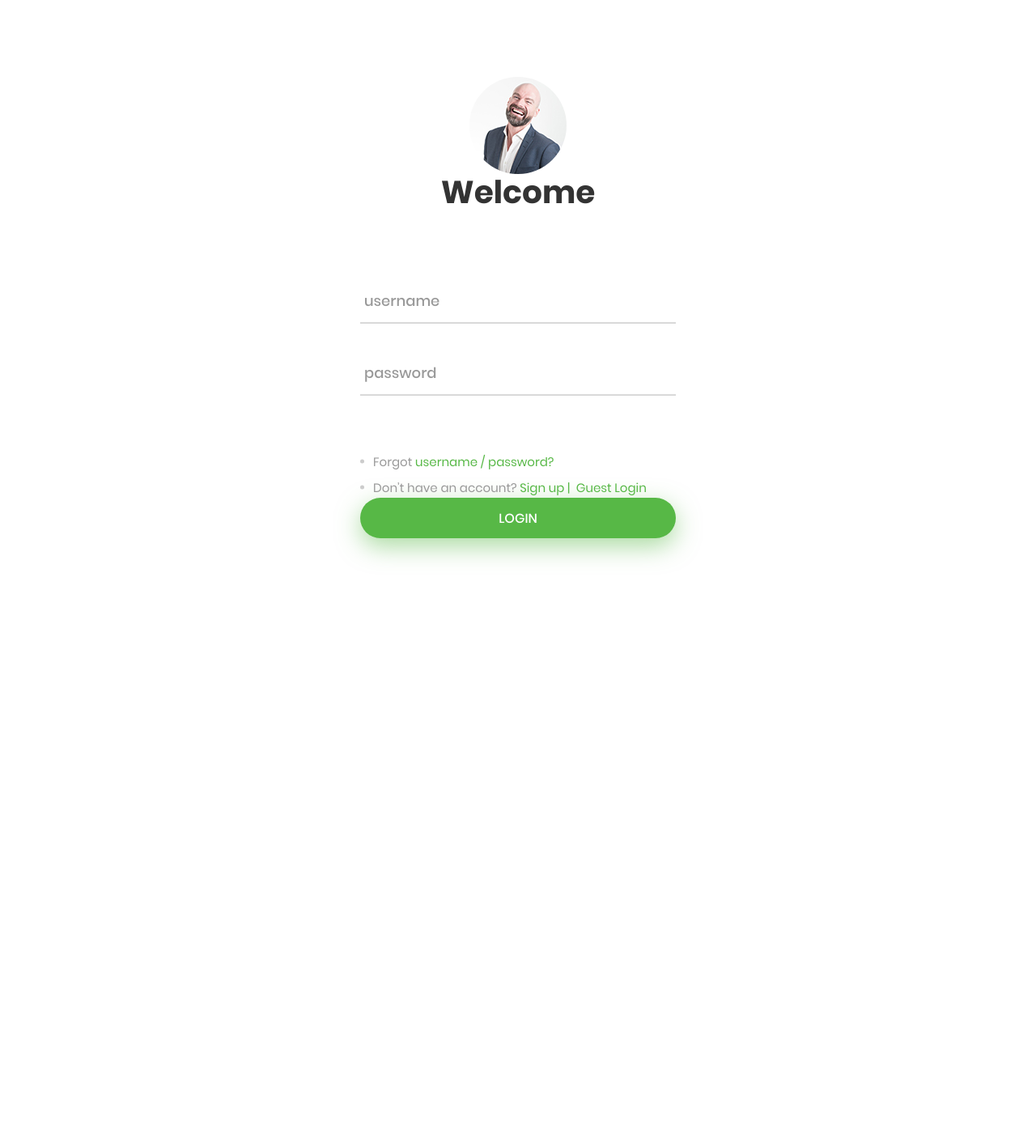
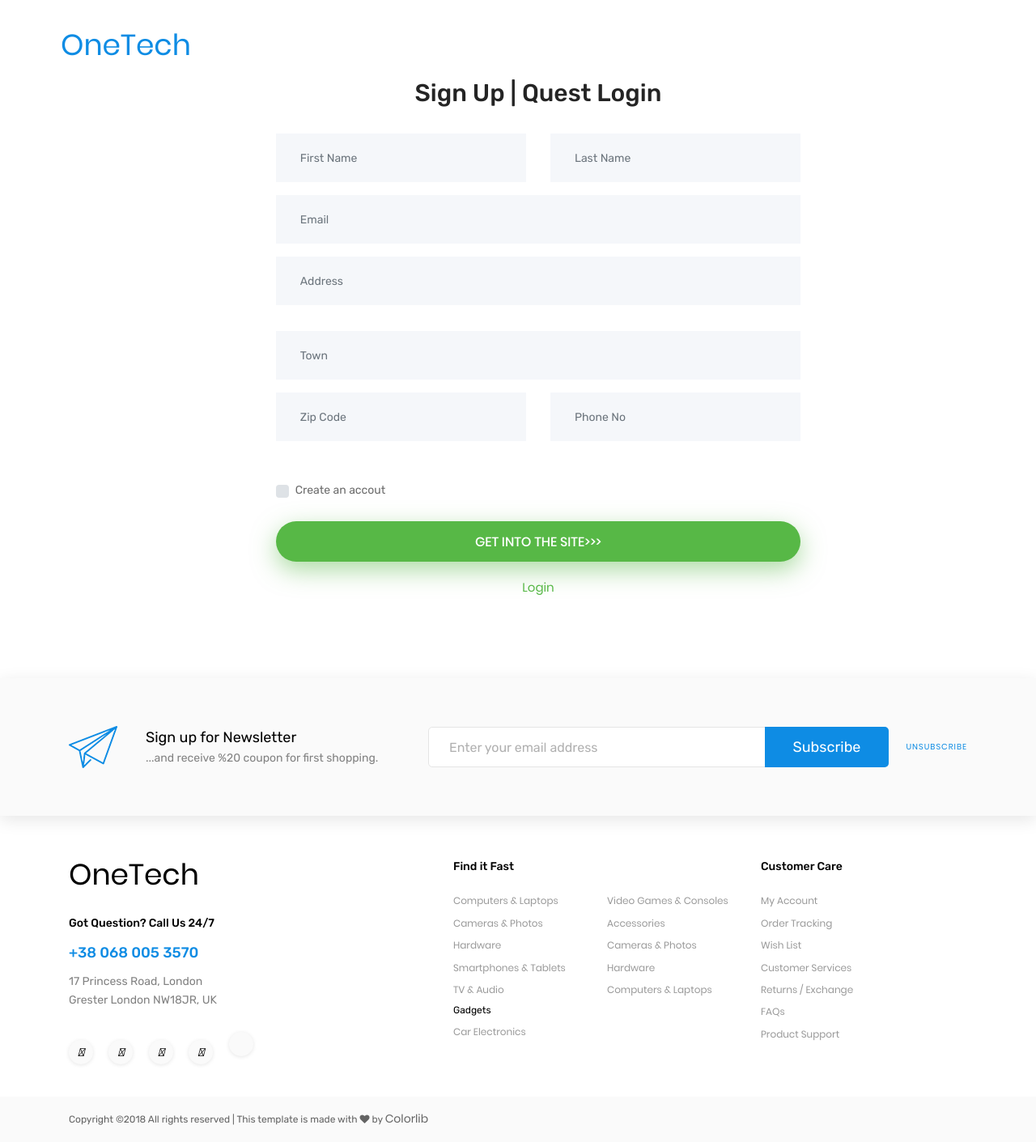
Before and after one commit to VivekVinushanth/Angaadi, a PHP site: page /signup.php in a window 1280 px wide. Shown: the whole page at 81% size. Before the commit the page ends 692 px from the top, so only its background shows below. Run offline with PHP 8.4, Linux system fonts and the light colour scheme; some libraries are stand-ins or nearby versions.

Commit message:
Update signup.php

```diff
--- a/OneTech/signup.php
+++ b/OneTech/signup.php
@@ -1,148 +1,313 @@
 <?php
-if(isset($_POST['username'])&&isset($_POST['password'])){
-	$username = $_POST['username'];
-	$password = MD5($_POST['password']);
-	$conn = mysqli_connect("localhost", "public_access", "0000", "angaadi_users");
-	$result0 = mysqli_query($conn, "SELECT customer_ID FROM users WHERE username='$username' LIMIT 1;");
-	$result = mysqli_num_rows($result0);
-	$result1 = mysqli_num_rows(mysqli_query($conn, "SELECT * FROM users WHERE username='$username' AND Password='$password' LIMIT 1;"));
-	if($result==1){
-
-		if($result1==1){
-			$customer_ID = mysqli_fetch_row($result0)[0];
-			setcookie("user", $username, time()+345600);
-			setcookie("pass", $password, time()+345600);
-			setcookie("customer", $customer_ID, time()+345600);
-			if($username=='admin'){
-				header("Location: adminhome.php");
-			}
-			else{
-				header("Location: home.php");
-			}
-
-		}
-		else{
-			echo "Incorrect password, Try again!";
-		}
+if(isset($_POST['phone'])){
+		$firstname = $_POST['firstname'];
+		$lastname = $_POST['lastname'];
+		$email = $_POST['email'];
+		$street = $_POST['street'];
+		$city = $_POST['city'];
+		$zip = $_POST['zip'];
+		$phone = $_POST['phone'];
+		$conn = mysqli_connect("localhost", "public_access", "0000", "angaadi");
+	if(isset($_POST['account'])&&$_POST['account']==true){
+		$username = $_POST['username'];
+		$password = $_POST['password'];
+		signup($firstname, $lastname, $email, $street, $city, $zip, $phone, 0, $conn, $username, $password);
 	}
 	else{
-		echo "Incorrect User name!";
+		signup($firstname, $lastname, $email, $street, $city, $zip, $phone, 1, $conn, "", "");
 	}
 }
-else{
-	if((isset($_COOKIE['guest'])||(isset($_COOKIE['user'])&&isset($_COOKIE['pass'])))){
-		if($_COOKIE['user']=='admin'){
-			header("Location: adminhome.php");
+function signup($first, $last, $email, $street, $city, $zip, $phone, $cus_que,$conn, $user, $pass){
+	$response ="";
+	$date = date('Y-m-d H:i:s');
+	$query = "INSERT INTO Customer (FirstName, LastName, Email_ID, Street_name, City, date_joined)".
+	"VALUES ('$first', '$last', '$email', '$street', '$city', '$date')";
+	$result = mysqli_query($conn, $query);
+	$cus_ID = mysqli_fetch_row(mysqli_query($conn, "SELECT LAST_INSERT_ID();"))[0];
+	if(!$cus_que){
+		$pass = MD5($pass);
+		$query0 = "INSERT INTO users (customer_ID,username, password) VALUES ('$cus_ID', '$user', '$pass')";
+		$conn1 = mysqli_connect("localhost", "public_access", "0000", "angaadi_users");
+		$result0 = mysqli_query($conn1, $query0);
+	}
+	@mysqli_query($conn, "INSERT INTO Customer_Telephone VALUES ('$cus_ID', '$phone');");
+
+	if($result){
+		setcookie("customer", $cus_ID, time()+345600);
+		$response=$response+"You have signed up successfully. ";
+		if(!$cus_que){
+			setcookie("user", $user, time()+345600);
+			setcookie("pass", $pass, time()+345600);
 		}
-		else{
-			header("Location: home.php");
-		}
-		exit();
+		header("Location: home.php");
 	}
+	else{
+		die("something went wrong.");
+	}
+	return $response;
 }
 ?>
 <html lang="en">
+
 <head>
-	<title>Login V10</title>
-	<meta charset="UTF-8">
-	<meta name="viewport" content="width=device-width, initial-scale=1">
-<!--===============================================================================================-->
-	<link rel="icon" type="image/png" href="images/icons/favicon.ico"/>
-<!--===============================================================================================-->
-	<link rel="stylesheet" type="text/css" href="vendor/bootstrap/css/bootstrap.min.css">
-<!--===============================================================================================-->
-	<link rel="stylesheet" type="text/css" href="fonts/font-awesome-4.7.0/css/font-awesome.min.css">
-<!--===============================================================================================-->
-	<link rel="stylesheet" type="text/css" href="fonts/Linearicons-Free-v1.0.0/icon-font.min.css">
-<!--===============================================================================================-->
-	<link rel="stylesheet" type="text/css" href="vendor/animate/animate.css">
-<!--===============================================================================================-->
-	<link rel="stylesheet" type="text/css" href="vendor/css-hamburgers/hamburgers.min.css">
-<!--===============================================================================================-->
-	<link rel="stylesheet" type="text/css" href="vendor/animsition/css/animsition.min.css">
-<!--===============================================================================================-->
-	<link rel="stylesheet" type="text/css" href="vendor/select2/select2.min.css">
-<!--===============================================================================================-->
-	<link rel="stylesheet" type="text/css" href="vendor/daterangepicker/daterangepicker.css">
-<!--===============================================================================================-->
+    <meta charset="UTF-8">
+    <meta name="description" content="">
+    <meta http-equiv="X-UA-Compatible" content="IE=edge">
+    <meta name="viewport" content="width=device-width, initial-scale=1, shrink-to-fit=no">
+    <!-- The above 4 meta tags *must* come first in the head; any other head content must come *after* these tags -->
+
+    <!-- Title  -->
+    <title>Amado - Furniture Ecommerce Template | Checkout</title>
+
+    <!-- Favicon  -->
+    <link rel="icon" href="img/core-img/favicon.ico">
+
+    <!-- Core Style CSS -->
+    <link rel="stylesheet" href="css/core-style.css">
+    <link rel="stylesheet" href="css/style.css">
 	<link rel="stylesheet" type="text/css" href="css/util.css">
 	<link rel="stylesheet" type="text/css" href="css/main.css">
-<!--===============================================================================================-->
+	<link rel="stylesheet" type="text/css" href="styles/main_styles.css">
+
 </head>
+
 <body>
 
-	<div class="limiter">
-		<div class="container-login100">
-			<div class="wrap-login100 p-t-50 p-b-90">
-				<form method="post" action="index.php" class="login100-form validate-form">
-					<span class="login100-form-avatar">
-						<img src="images/avatar-01.jpg" alt="AVATAR">
-					</span>
-					<span class="login100-form-title">
-						Welcome
-					</span>
-					<div class="wrap-input100 validate-input m-t-85 m-b-35" data-validate = "Enter username">
-						<input class="input100" type="text" name="username" id ="username">
-						<span class="focus-input100" data-placeholder="username"></span>
+    <!-- ##### Main Content Wrapper Start ##### -->
+    <div class="main-content-wrapper d-flex clearfix">
+
+        <!-- Mobile Nav (max width 767px)-->
+        <div class="mobile-nav">
+            <!-- Navbar Brand -->
+            <div class="logo"><a href="index.php">OneTech</a></div>
+            <!-- Navbar Toggler -->
+            <div class="amado-navbar-toggler">
+                <span></span><span></span><span></span>
+            </div>
+        </div>
+
+        <!-- Header Area Start -->
+        <header class="header-area clearfix" style="margin-top:-35px;">
+            <!-- Close Icon -->
+            <div class="nav-close">
+                <i class="fa fa-close" aria-hidden="true"></i>
+            </div>
+            <!-- Logo -->
+            <div class="logo"><a href="index.php">OneTech</a></div>
+		</header>
+
+        <!-- Header Area End -->
+		<div align="center" style="margin:-100px 0 0 50px;">
+			<div class="cart-table-area" style="padding:0 100px 100px 100px;">
+				<div class="container-fluid">
+					<div class="row">
+						<div class="">
+							<div class="checkout_details_area mt-50 clearfix">
+
+								<div class="cart-title">
+									<h2>Sign Up | Quest Login</h2>
+								</div>
+
+									<form action="#" method="post">
+										<div class="row">
+											<div class="col-md-6 mb-3">
+												<input type="text" class="form-control" id="first_name" name="firstname"value="" placeholder="First Name" required>
+											</div>
+											<div class="col-md-6 mb-3">
+												<input type="text" class="form-control" id="last_name" name="lastname"value="" placeholder="Last Name" required>
+											</div>
+											<div class="col-12 mb-3">
+												<input type="email" class="form-control" id="email" name="email"placeholder="Email" value="" required>
+											</div>
+											<!--<div class="col-12 mb-3">
+												<select class="w-100" id="country">
+												<option value="usa">United States</option>
+												<option value="uk">United Kingdom</option>
+												<option value="ger">Germany</option>
+												<option value="fra">France</option>
+												<option value="ind">India</option>
+												<option value="aus">Australia</option>
+												<option value="bra">Brazil</option>
+												<option value="cana">Canada</option>
+											</select>
+											</div>-->
+											<div class="col-12 mb-3">
+												<input type="text" class="form-control mb-3" id="street_address" name="street" placeholder="Address" value="" required>
+											</div>
+											<div class="col-12 mb-3">
+												<input type="text" class="form-control" id="city" name="city"placeholder="Town" value="" required>
+											</div>
+											<div class="col-md-6 mb-3">
+												<input type="text" class="form-control" id="zipCode"name="zip" placeholder="Zip Code" value="">
+											</div>
+											<div class="col-md-6 mb-3">
+												<input type="number" class="form-control" id="phone_number" name="phone" min="0" placeholder="Phone No" value="" required>
+											</div>
+											<!--<div class="col-12 mb-3">
+												<textarea name="comment" class="form-control w-100" id="comment" cols="30" rows="10" placeholder="Leave a comment about your order"></textarea>
+											</div>-->
+											<div class="col-12 mb-3">
+												<input type="text" class="form-control" id="username" name="username" placeholder="User Name" value="" hidden="True">
+											</div>
+											<div class="col-12 mb-3">
+												<input type="password" class="form-control" id="password" name="password" placeholder="Pass Word" value="" hidden="True">
+											</div>
+											<div class="col-12" align="left">
+												<div class="custom-control custom-checkbox d-block mb-2">
+													<input type="checkbox" class="custom-control-input" name="account" id="createaccount">
+													<label class="custom-control-label" for="createaccount">Create an accout</label>
+												</div>
+											</div>
+										</div>
+										<div class="container-login100-form-btn m-t-17">
+											<button class="login100-form-btn" >
+												Get into the Site>>>
+											</button>
+										</div>
+										</br>
+										<a href="index.php" class="txt2">
+											Login
+										</a>
+									</form>
+							</div>
+						</div>
 					</div>
+				</div>
+			</div>
+		</div>
+    </div>
+    <!-- ##### Main Content Wrapper End ##### -->
 
-					<div class="wrap-input100 validate-input m-b-50" data-validate="Enter password">
-						<input class="input100" type="password" name="password" id ="password">
-						<span class="focus-input100" data-placeholder="password"></span>
+<!-- Newsletter -->
+
+	<div class="newsletter">
+		<div class="container">
+			<div class="row">
+				<div class="col">
+					<div class="newsletter_container d-flex flex-lg-row flex-column align-items-lg-center align-items-center justify-content-lg-start justify-content-center">
+						<div class="newsletter_title_container">
+							<div class="newsletter_icon"><img src="images/send.png" alt=""></div>
+							<div class="newsletter_title">Sign up for Newsletter</div>
+							<div class="newsletter_text"><p>...and receive %20 coupon for first shopping.</p></div>
+						</div>
+						<div class="newsletter_content clearfix">
+							<form action="#" class="newsletter_form">
+								<input type="email" class="newsletter_input" required="required" placeholder="Enter your email address">
+								<button class="newsletter_button">Subscribe</button>
+							</form>
+							<div class="newsletter_unsubscribe_link"><a href="#">unsubscribe</a></div>
+						</div>
 					</div>
-
-					<ul class="login-more p-t-20">
-						<li class="m-b-8">
-							<span class="txt1">
-								Forgot
-							</span>
-
-							<a href="#" class="txt2">
-								username / password?
-							</a>
-						</li>
-
-						<li>
-							<span class="txt1">
-								Don’t have an account?
-							</span>
-
-							<a href="signup.php" class="txt2">
-								Sign up&nbsp;|&nbsp;
-								Guest Login
-							</a>
-						</li>
-					</ul><div class="container-login100-form-btn">
-					<input value="Login"  type="submit" class="login100-form-btn" id="login0">
-
 				</div>
-				</form>
-
-
-
 			</div>
 		</div>
 	</div>
 
+	<!-- Footer -->
 
-	<div id="dropDownSelect1"></div>
+	<footer class="footer">
+		<div class="container">
+			<div class="row">
 
-<!--===============================================================================================-->
-	<script src="vendor/jquery/jquery-3.2.1.min.js"></script>
-<!--===============================================================================================-->
-	<script src="vendor/animsition/js/animsition.min.js"></script>
-<!--===============================================================================================-->
-	<script src="vendor/bootstrap/js/popper.js"></script>
-	<script src="vendor/bootstrap/js/bootstrap.min.js"></script>
-<!--===============================================================================================-->
-	<script src="vendor/select2/select2.min.js"></script>
-<!--===============================================================================================-->
-	<script src="vendor/daterangepicker/moment.min.js"></script>
-	<script src="vendor/daterangepicker/daterangepicker.js"></script>
-<!--===============================================================================================-->
-	<script src="vendor/countdowntime/countdowntime.js"></script>
-<!--===============================================================================================-->
-	<script src="js/main.js"></script>
+				<div class="col-lg-3 footer_col">
+					<div class="footer_column footer_contact">
+						<div class="logo_container">
+							<div class="logo"><a href="#">OneTech</a></div>
+						</div>
+						<div class="footer_title">Got Question? Call Us 24/7</div>
+						<div class="footer_phone">+38 068 005 3570</div>
+						<div class="footer_contact_text">
+							<p>17 Princess Road, London</p>
+							<p>Grester London NW18JR, UK</p>
+						</div>
+						<div class="footer_social">
+							<ul>
+								<li><a href="#"><i class="fab fa-facebook-f"></i></a></li>
+								<li><a href="#"><i class="fab fa-twitter"></i></a></li>
+								<li><a href="#"><i class="fab fa-youtube"></i></a></li>
+								<li><a href="#"><i class="fab fa-google"></i></a></li>
+								<li><a href="#"><i class="fab fa-vimeo-v"></i></a></li>
+							</ul>
+						</div>
+					</div>
+				</div>
 
+				<div class="col-lg-2 offset-lg-2">
+					<div class="footer_column">
+						<div class="footer_title">Find it Fast</div>
+						<ul class="footer_list">
+							<li><a href="#">Computers & Laptops</a></li>
+							<li><a href="#">Cameras & Photos</a></li>
+							<li><a href="#">Hardware</a></li>
+							<li><a href="#">Smartphones & Tablets</a></li>
+							<li><a href="#">TV & Audio</a></li>
+						</ul>
+						<div class="footer_subtitle">Gadgets</div>
+						<ul class="footer_list">
+							<li><a href="#">Car Electronics</a></li>
+						</ul>
+					</div>
+				</div>
+
+				<div class="col-lg-2">
+					<div class="footer_column">
+						<ul class="footer_list footer_list_2">
+							<li><a href="#">Video Games & Consoles</a></li>
+							<li><a href="#">Accessories</a></li>
+							<li><a href="#">Cameras & Photos</a></li>
+							<li><a href="#">Hardware</a></li>
+							<li><a href="#">Computers & Laptops</a></li>
+						</ul>
+					</div>
+				</div>
+
+				<div class="col-lg-2">
+					<div class="footer_column">
+						<div class="footer_title">Customer Care</div>
+						<ul class="footer_list">
+							<li><a href="#">My Account</a></li>
+							<li><a href="#">Order Tracking</a></li>
+							<li><a href="#">Wish List</a></li>
+							<li><a href="#">Customer Services</a></li>
+							<li><a href="#">Returns / Exchange</a></li>
+							<li><a href="#">FAQs</a></li>
+							<li><a href="#">Product Support</a></li>
+						</ul>
+					</div>
+				</div>
+
+			</div>
+		</div>
+	</footer>
+
+	<!-- Copyright -->
+
+	<div class="copyright">
+		<div class="container">
+			<div class="row">
+				<div class="col">
+
+					<div class="copyright_container d-flex flex-sm-row flex-column align-items-center justify-content-start"  align="center">
+						<div class="copyright_content"><!-- Link back to Colorlib can't be removed. Template is licensed under CC BY 3.0. -->
+Copyright &copy;<script>document.write(new Date().getFullYear());</script> All rights reserved | This template is made with <i class="fa fa-heart" aria-hidden="true"></i> by <a href="https://colorlib.com" target="_blank">Colorlib</a>
+<!-- Link back to Colorlib can't be removed. Template is licensed under CC BY 3.0. -->
+</div>
+
+
+    <!-- ##### jQuery (Necessary for All JavaScript Plugins) ##### -->
+    <script src="js/jquery/jquery-2.2.4.min.js"></script>
+	<!-- Custom js -->
+    <script src="js/custom_signup.js"></script>
+    <!-- Popper js -->
+    <script src="js/popper.min.js"></script>
+    <!-- Bootstrap js -->
+    <script src="js/bootstrap.min.js"></script>
+    <!-- Plugins js -->
+    <script src="js/plugins.js"></script>
+    <!-- Active js -->
+    <script src="js/active.js"></script>
+	<!-- Custom js -->
+    <script type="text/JavaScript" src="js/custom_signup.js"></script>
 </body>
+
 </html>
```
